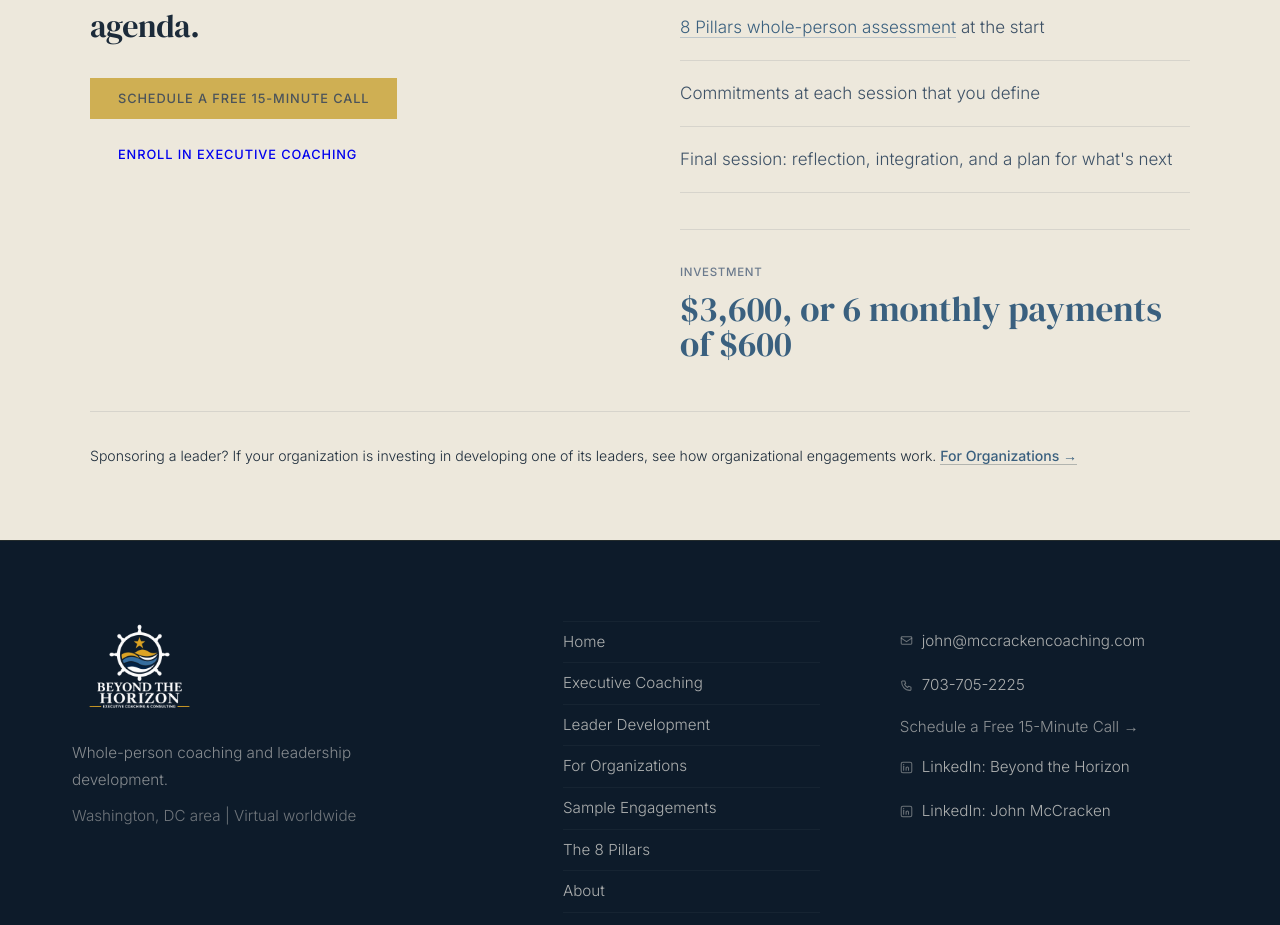
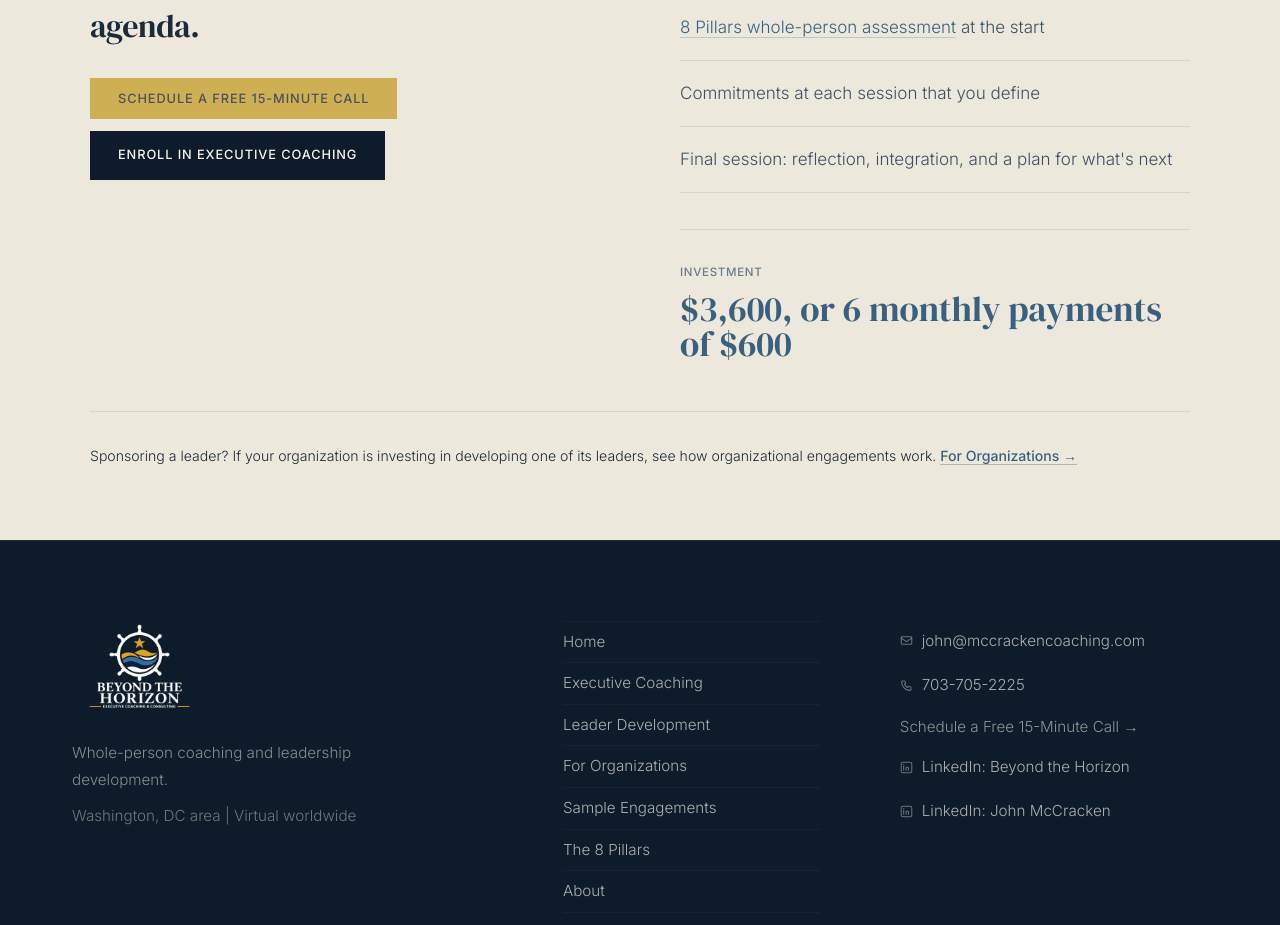
Before and after one commit to avelez94/bth-coaching, a Next.js app: page /executive-coaching in a window 1280 px wide. Shown: the part 4146-5071 px from the top of the page. Built offline with nearby package versions, Linux system fonts and the light colour scheme.

Commit message:
Fix btn-navy missing from executive-coaching.css
The enroll button on the Executive Coaching page was rendering as a
plain text link because btn-navy was only defined in
leader-development.css. Added the same two rules to
executive-coaching.css so the solid dark navy style applies.

```diff
--- a/app/(public)/executive-coaching/executive-coaching.css
+++ b/app/(public)/executive-coaching/executive-coaching.css
@@ -1,6 +1,8 @@
 .btn { display: inline-flex; align-items: center; gap: 9px; padding: 13px 28px; font-size: 0.8rem; letter-spacing: 0.07em; text-transform: uppercase; text-decoration: none; transition: all 0.22s ease; font-weight: 500; cursor: pointer; border: none; font-family: 'Inter', sans-serif; white-space: nowrap; }
 .btn-gold { background: var(--gold); color: var(--navy); }
 .btn-gold:hover { background: var(--gold-hover); }
+.btn-navy { background: var(--navy); color: var(--ivory); }
+.btn-navy:hover { background: var(--slate-mid); }
 .btn-outline-light { background: transparent; color: var(--ivory); border: 1px solid rgba(247,244,237,0.35); }
 .btn-outline-light:hover { background: rgba(247,244,237,0.1); }
 
```
